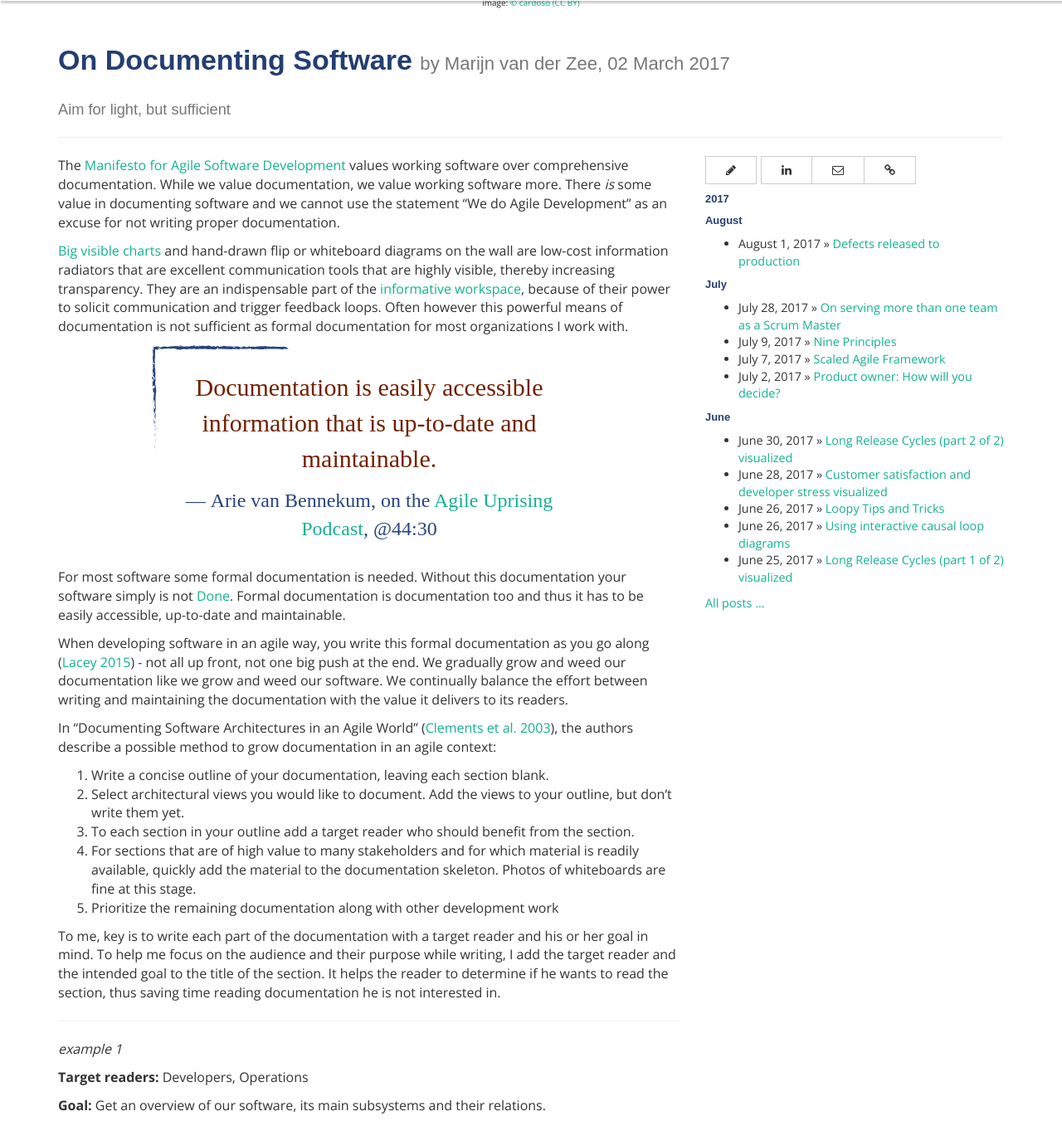
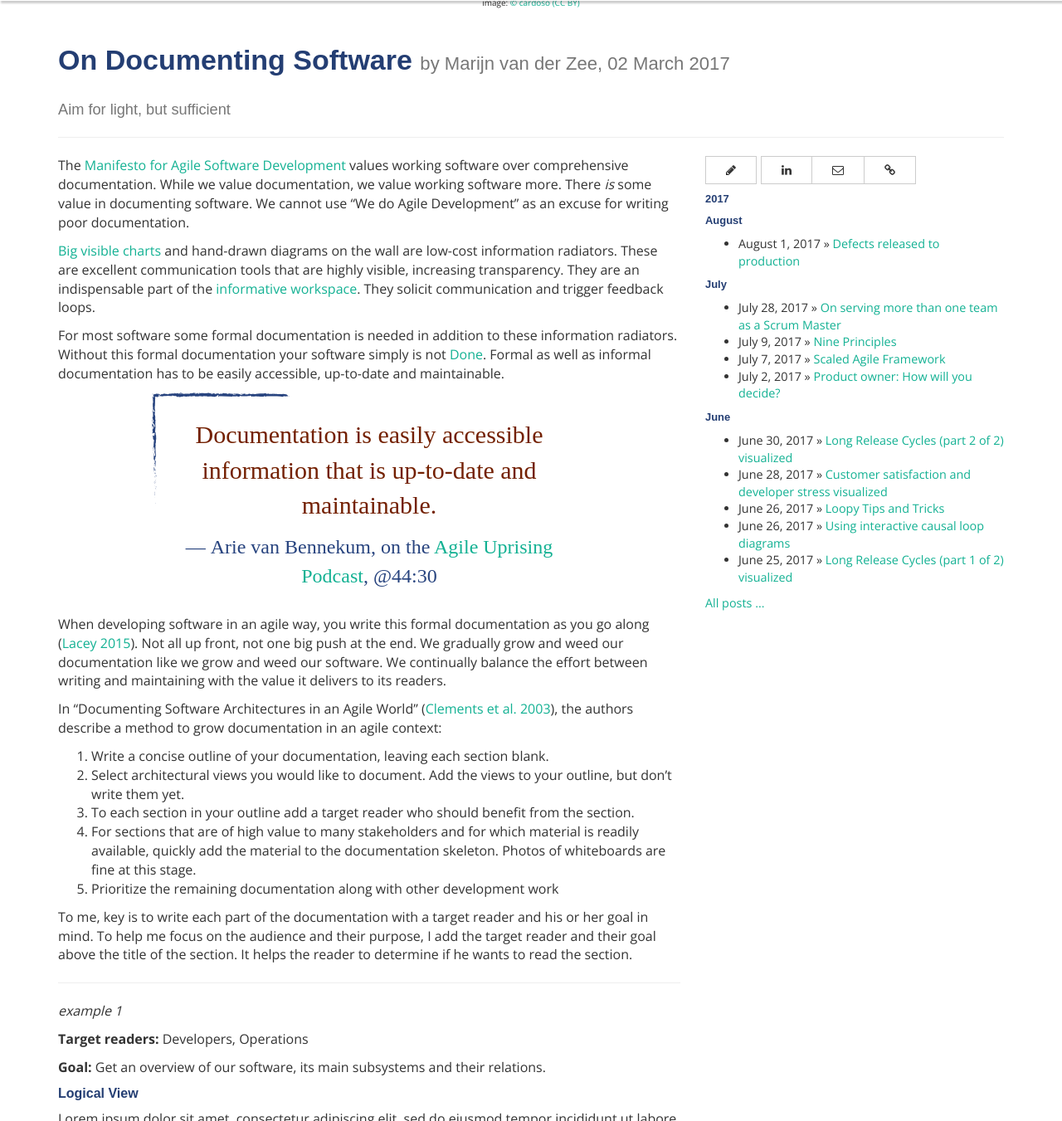
Before and after one commit to serraict/serraict.github.io, a Jekyll site: the page built from _posts/thoughts/2017-03-02-on-documentation.md, in a window 1280 px wide and 1400 px high, scrolled down 285 px, cut to the strip 49-1400 px from the top of the window. Shown: the whole strip at 83% size. Built offline with Jekyll 4.4.1, drawn with Linux system fonts in a browser that asks for light colours; nearby versions of some CDN libraries; some web fonts are replaced; comment, search, counter and statistics services are not loaded; some of the changed text lies outside the part shown.

Commit message:
Write with style

```diff
--- a/_posts/thoughts/2017-03-02-on-documentation.md
+++ b/_posts/thoughts/2017-03-02-on-documentation.md
@@ -15,39 +15,39 @@ featured:
 The [Manifesto for Agile Software Development] values
 working software over comprehensive documentation.
 While we value documentation, we value working software more.
-There *is* some value in documenting software and we cannot use the statement
-"We do Agile Development" as an excuse for not writing proper documentation.
+There *is* some value in documenting software.
+We cannot use "We do Agile Development"
+as an excuse for writing poor documentation.
 
-[Big visible charts] and hand-drawn flip or whiteboard diagrams on the wall
-are low-cost information radiators that
-are excellent communication tools
-that are highly visible, thereby increasing transparency.
-They are an indispensable part of the [informative workspace],
-because of their power to solicit communication and trigger feedback loops.
-Often however this powerful means of documentation
-is not sufficient as formal documentation for most organizations I work with.
+[Big visible charts] and hand-drawn diagrams on the wall
+are low-cost information radiators.
+These are excellent communication tools
+that are highly visible, increasing transparency.
+They are an indispensable part of the [informative workspace].
+They solicit communication and trigger feedback loops.
+
+For most software some formal documentation is needed
+in addition to these information radiators.
+Without this formal documentation your software simply is not [Done].
+Formal as well as informal documentation has to be
+easily accessible, up-to-date and maintainable.
 
 > Documentation is easily accessible information
 > that is up-to-date and maintainable.
 >
 > Arie van Bennekum, on the [Agile Uprising Podcast], @44:30
 
-For most software some formal documentation is needed.
-Without this documentation your software simply is not [Done].
-Formal documentation is documentation too
-and thus it has to be easily accessible, up-to-date and maintainable.
-
 When developing software in an agile way,
-you write this formal documentation as you go along ([Lacey 2015]) -
-not all up front, not one big push at the end.
+you write this formal documentation as you go along ([Lacey 2015]).
+Not all up front, not one big push at the end.
 We gradually grow and weed our documentation
 like we grow and weed our software.
 We continually balance the effort
-between writing and maintaining the documentation
+between writing and maintaining
 with the value it delivers to its readers.
 
 In "Documenting Software Architectures in an Agile World"
-([Clements et al. 2003]), the authors describe a possible method
+([Clements et al. 2003]), the authors describe a method
 to grow documentation in an agile context:
 
  1. Write a concise outline of your documentation, leaving each section blank.
@@ -63,10 +63,9 @@ to grow documentation in an agile context:
 
 To me, key is to write each part of the documentation
 with a target reader and his or her goal in mind.
-To help me focus on the audience and their purpose while writing,
-I add the target reader and the intended goal to the title of the section.
-It helps the reader to determine if he wants to read the section,
-thus saving time reading documentation he is not interested in.
+To help me focus on the audience and their purpose,
+I add the target reader and their goal above the title of the section.
+It helps the reader to determine if he wants to read the section.
 
 ---
 *example 1*
@@ -77,6 +76,11 @@ thus saving time reading documentation he is not interested in.
 its main subsystems and their relations.
 
 ##### Logical View
+Lorem ipsum dolor sit amet, consectetur adipiscing elit,
+sed do eiusmod tempor incididunt ut labore et dolore magna aliqua.
+Ut enim ad minim veniam, ...
+
+---
 
 *example 2*
 
@@ -86,12 +90,14 @@ its main subsystems and their relations.
 system components map to the physical nodes in different environments.
 
 ##### Physical View
+quis nostrud exercitation ullamco
+laboris nisi ut aliquip ex ea commodo consequat.
 
 ---
 
 All in all, it is critical to write the right amount of documentation.
-If you keep your documentation light, but sufficient,
-your documentation will be more accessible and thereby more useful to your readers.
+By keep your documentation light, but sufficient,
+it will be more accessible and more useful to your readers.
 This concept of light but sufficient is nicely illustrated
 by the following picture from ([Rüping 2003]):
 
@@ -100,11 +106,10 @@ by the following picture from ([Rüping 2003]):
 It requires deliberate writing and weeding effort
 to stay on the left side of the curve.
 This deliberate effort keeps you from wandering
-of on the right side of the curve,
-where it is easy to get lost.
+of on the right side of the curve.
+On the right it is easy to get lost.
 Keeping your documentation light but sufficient
-will help you to reduce the total effort spend on writing documentation,
-leaving more time to deliver working software.
+will leave you more time to deliver working software.
 
 > The correct amount of documentation is exactly
 > that needed for the receiver to make her next move in the game.
```
